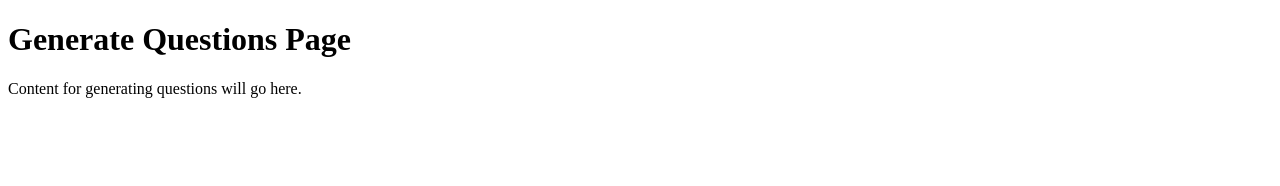
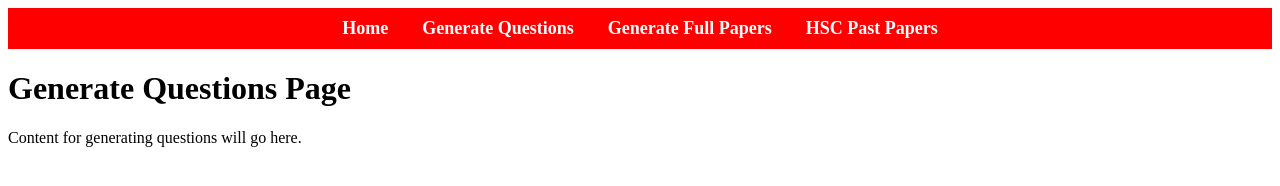
Before and after one commit to BusinessStudiesQuestionGenerator/EduBank, a plain HTML site: page generate-questions.html in a window 1280 px wide. Drawn offline with Linux system fonts and the light colour scheme.

Commit message:
added nav features to all pages

```diff
--- a/generate-questions.html
+++ b/generate-questions.html
@@ -4,8 +4,46 @@
     <meta charset="UTF-8">
     <meta name="viewport" content="width=device-width, initial-scale=1.0">
     <title>Generate Questions</title>
+
+    <style>
+        nav {
+            background-color: red;
+            padding: 10px 0;
+            text-align: center;
+        }
+
+        nav ul {
+            list-style: none;
+            margin: 0;
+            padding: 0;
+        }
+
+        nav ul li {
+            display: inline;
+            margin: 0 15px;
+        }
+
+        nav ul li a {
+            color: white;
+            text-decoration: none;
+            font-size: 18px;
+            font-weight: bold;
+        }
+
+        nav ul li a:hover {
+            text-decoration: underline;
+        }
+    </style>
 </head>
 <body>
+    <nav>
+        <ul>
+            <li><a href="index.html">Home</a></li>
+            <li><a href="generate-questions.html">Generate Questions</a></li>
+            <li><a href="generate-full-papers.html">Generate Full Papers</a></li>
+            <li><a href="hsc-past-papers.html">HSC Past Papers</a></li>
+        </ul>
+    </nav>
     <h1>Generate Questions Page</h1>
     <p>Content for generating questions will go here.</p>
 </body>
```
Also changed, not shown: generate-full-papers.html (+37 -0 lines), hsc-past-papers.html (+37 -0 lines).
